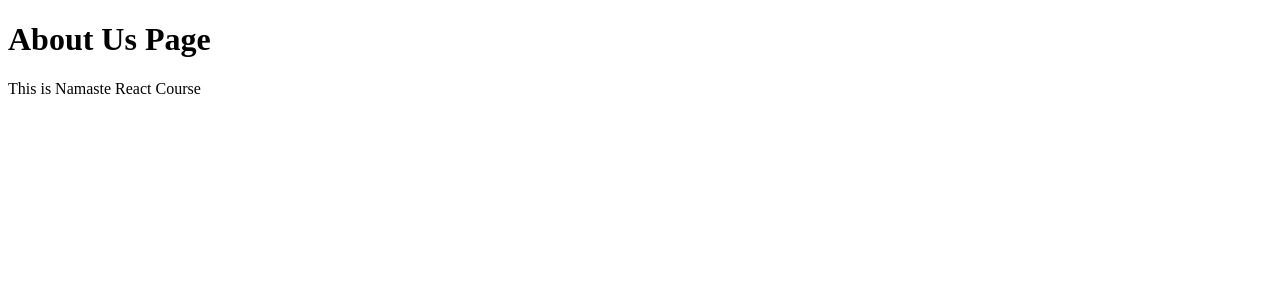
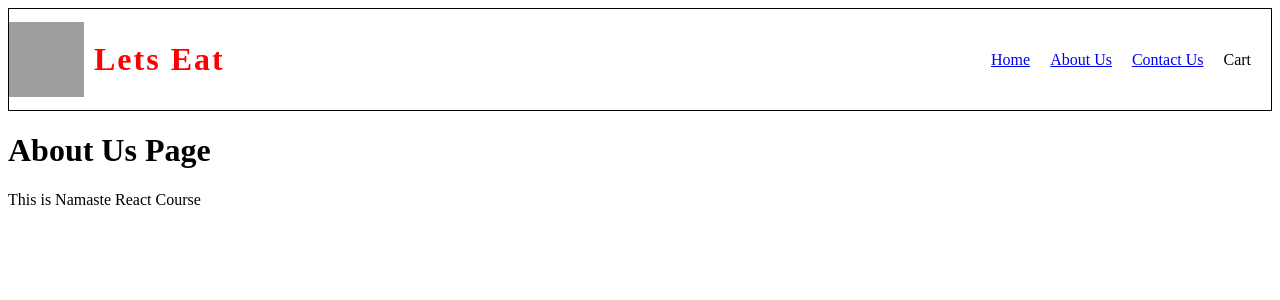
Before and after one commit to RKrishnanTechie/react-fundamentals-deep-dive, a React (Vite) app: page /about in a window 1280 px wide. Shown: the top 300 px of the page. Built offline with nearby package versions, Linux system fonts and the light colour scheme; grey boxes are pictures that could not be loaded.

Commit message:
Filtering the search by both name and cuisines

```diff
--- a/src/App.js
+++ b/src/App.js
@@ -1,23 +1,16 @@
-
 import ReactDOM from "react-dom/client";
 import HeaderComponent from "./components/Header";
 import BodyComponent from "./components/Body";
 import Contact from "./components/Contact";
 import About from "./components/About";
 import Error from "./components/Error";
-import { createBrowserRouter, RouterProvider } from "react-router-dom";
-
-
-
-
-
-
+import { createBrowserRouter, RouterProvider , Outlet} from "react-router-dom";
 
 const App = () => {
   return (
     <div>
       <HeaderComponent />
-      <BodyComponent />
+      <Outlet />
     </div>
   );
 };
@@ -26,16 +19,22 @@ const appRouter = createBrowserRouter([
   {
     path: "/",
     element: <App />,
+    children: [
+      {
+        path: "/",
+        element: <BodyComponent />,
+      },
+
+      {
+        path: "/about",
+        element: <About />,
+      },
+      { path: "/contact", element: <Contact />
+
+      },
+    ],
     errorElement: <Error />,
   },
-  {
-    path: "/about",
-    element: <About />,
-  },
-  { path: "/contact",
-    element: <Contact />,
-  },
-
 ]);
 
 const root = ReactDOM.createRoot(document.getElementById("root"));
--- a/src/components/Body.js
+++ b/src/components/Body.js
@@ -11,12 +11,16 @@ const BodyComponent = () => {
     },[])
 
     const fetchData = async () => {
-        const data = await fetch("https://corsproxy.io/?url=https://swiggy-api-4c740.web.app/swiggy-api.json");
+        try{
+            const data = await fetch("https://corsproxy.io/?url=https://www.swiggy.com/dapi/restaurants/list/v5?lat=12.9405997&lng=77.5737633&is-seo-homepage-enabled=true&page_type=DESKTOP_WEB_LISTING#");
         const json = await data.json();
         console.log(json);
         setListOfRestaurants(json?.data?.cards[1]?.card?.card?.gridElements?.infoWithStyle?.restaurants || []); // Update this path after checkiing JSON Viewer Pro extension in your browser
         setFilteredRestaurants(json?.data?.cards[1]?.card?.card?.gridElements?.infoWithStyle?.restaurants || []); // filtered list is same as original list at the beginning
-    }
+        } catch (error){
+           console.error("Failed to fetch restaurants:", error);
+        }
+         }
 
 
 
@@ -29,13 +33,14 @@ const BodyComponent = () => {
 
     <button className="btn-search" onClick={() => {
         const filteredList = listOfRestaurants.filter(
-          (res) => (res.info.cuisines.join(",").toLowerCase().includes(searchText.toLowerCase())));
-        setFilteredRestaurants(filteredList);
+    (res) => res.info.name.toLowerCase().includes(searchText.toLowerCase()) ||
+             res.info.cuisines.join(",").toLowerCase().includes(searchText.toLowerCase()));
+             setFilteredRestaurants(filteredList);
       }}> Search </button>
 
       <button className="btn-filter" onClick={() => {
         const filteredList = listOfRestaurants.filter(
-          (res) => Number(res.info.avgRating) > 4.3
+          (res) => Number(res.info.avgRating) > 4.5
         );
         setFilteredRestaurants(filteredList);
       }}>
--- a/src/components/Header.js
+++ b/src/components/Header.js
@@ -1,4 +1,5 @@
 import { LOGO_URL } from "../utils/constants";
+import { Link } from "react-router-dom";
 
 const HeaderComponent = () => {
   return (
@@ -12,9 +13,9 @@ const HeaderComponent = () => {
       </div>
       <div className="nav">
         <ul className="nav-items">
-          <li>Home</li>
-          <li>About Us</li>
-          <li>Contact Us</li>
+          <li> <Link to="/">  Home </Link></li>
+          <li> <Link to="/about"> About Us </Link></li>
+          <li> <Link to="/contact"> Contact Us </Link> </li>
           <li>Cart</li>
         </ul>
       </div>
```
